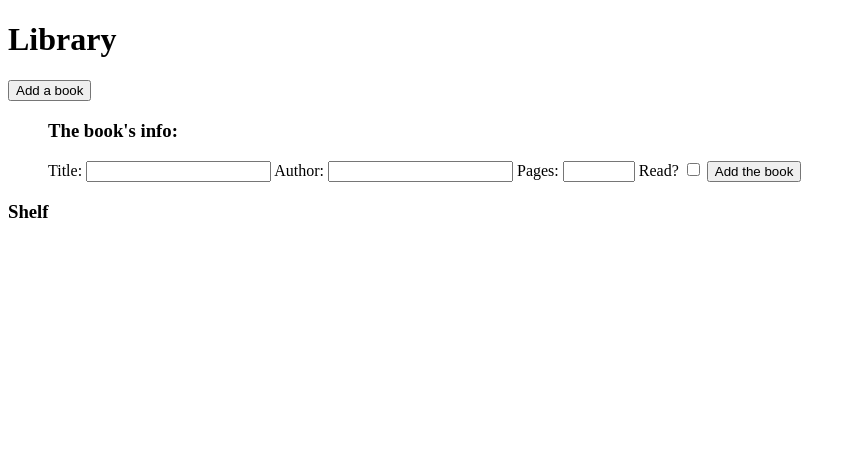
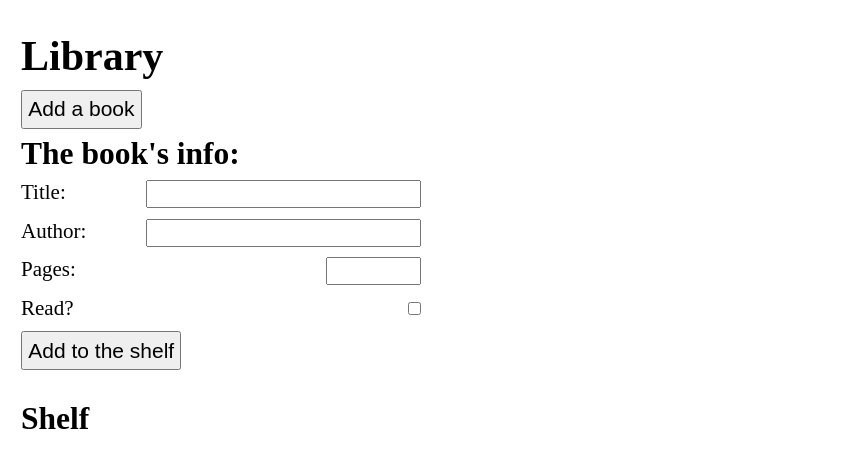
Before and after one commit to rhingstrumjr/odin-library, a plain HTML site: page index.html in a window 1280 px wide. Both pictures are taken after a click on the button "Add a book". Shown: the whole page, without its empty margins (0-856 px from the left). Drawn offline with Linux system fonts and the light colour scheme.

Commit message:
Style work

```diff
--- a/index.html
+++ b/index.html
@@ -16,7 +16,7 @@
         <label for="author">Author: <input type="text" name="author" id="author" required></label>
         <label for="pages">Pages: <input type="number" name="pages" id="pages" min="0" max="2000" required></label>
         <label for="read">Read? <input type="checkbox" name="read" id="read"></label>
-        <button id="addBook">Add the book</button>
+        <button id="addBook">Add to the shelf</button>
     </menu>
     <main>
         <h3>Shelf</h3>
--- a/style.css
+++ b/style.css
@@ -1,11 +1,67 @@
 html {
     box-sizing: border-box;
+    padding: 1em;
 }
 
 * {
     box-sizing: inherit;
+    font-size: 21px;
+    padding: 0;
+    margin: 0;
+}
+
+h1 {
+    font-size: 2em;
+}
+
+h2 {
+    font-size: 1.75em;
+}
+
+h3 {
+    font-size: 1.5em;
+}
+
+h4 {
+    font-size: 1.3em;
+}
+
+h5 {
+    font-size: 1.15em;
+}
+
+h1, h2, h3, h4, h5, h6, p {
+    margin: .25em 0;
 }
 
 menu {
     display: none;
+    width: 400px;
 }
+
+label {
+    display: flex;
+    flex-flow: row;
+    justify-content: space-between;
+    margin-bottom: .5em;
+}
+
+button {
+    padding: .25em;
+}
+
+main {
+    margin-top: 1.5em;
+}
+
+#shelf {
+    display: flex;
+    flex-flow: wrap;
+    gap: 1em;
+}
+
+.card {
+    width: 275px;
+    border: solid black 1px;
+    padding: 1em;
+}
```
